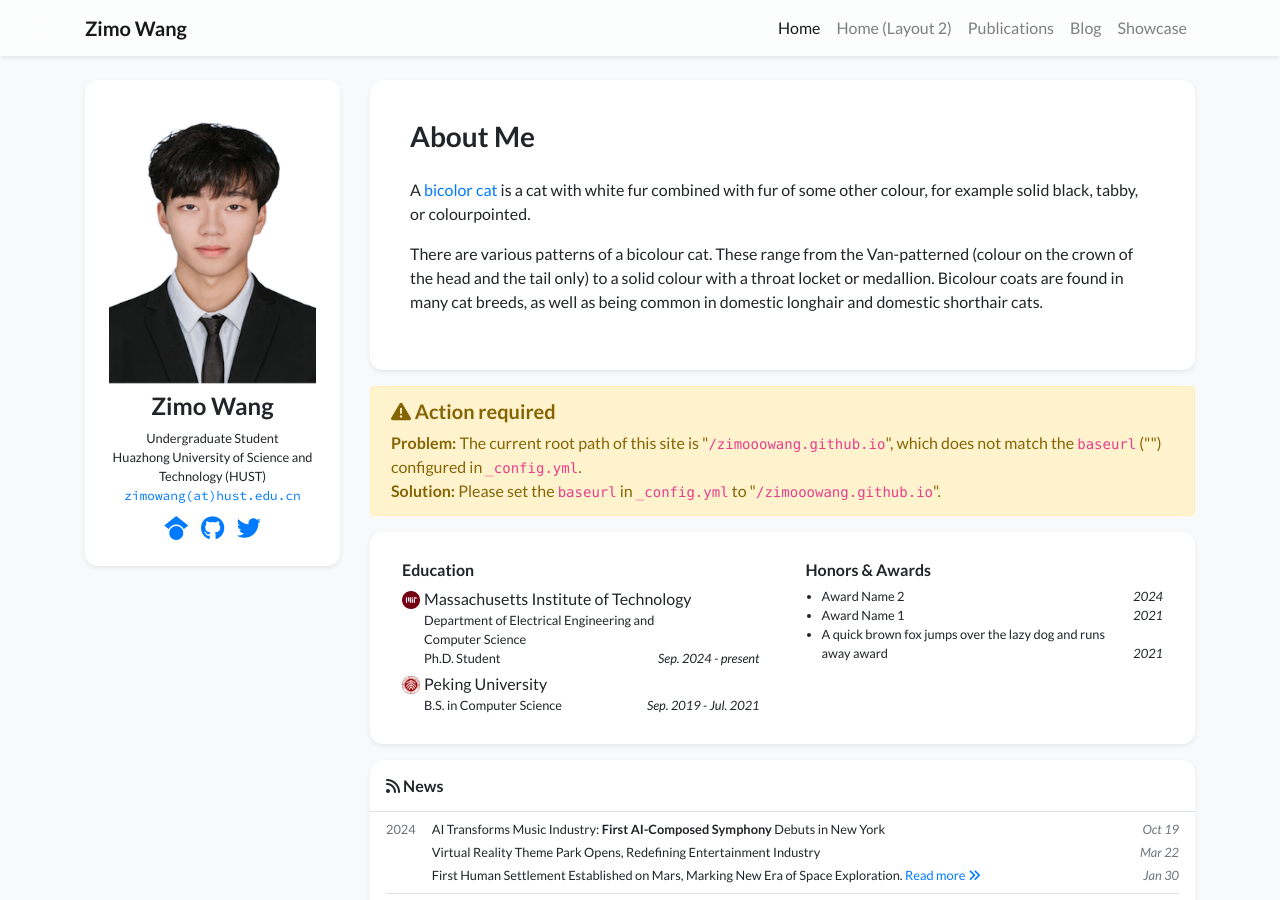
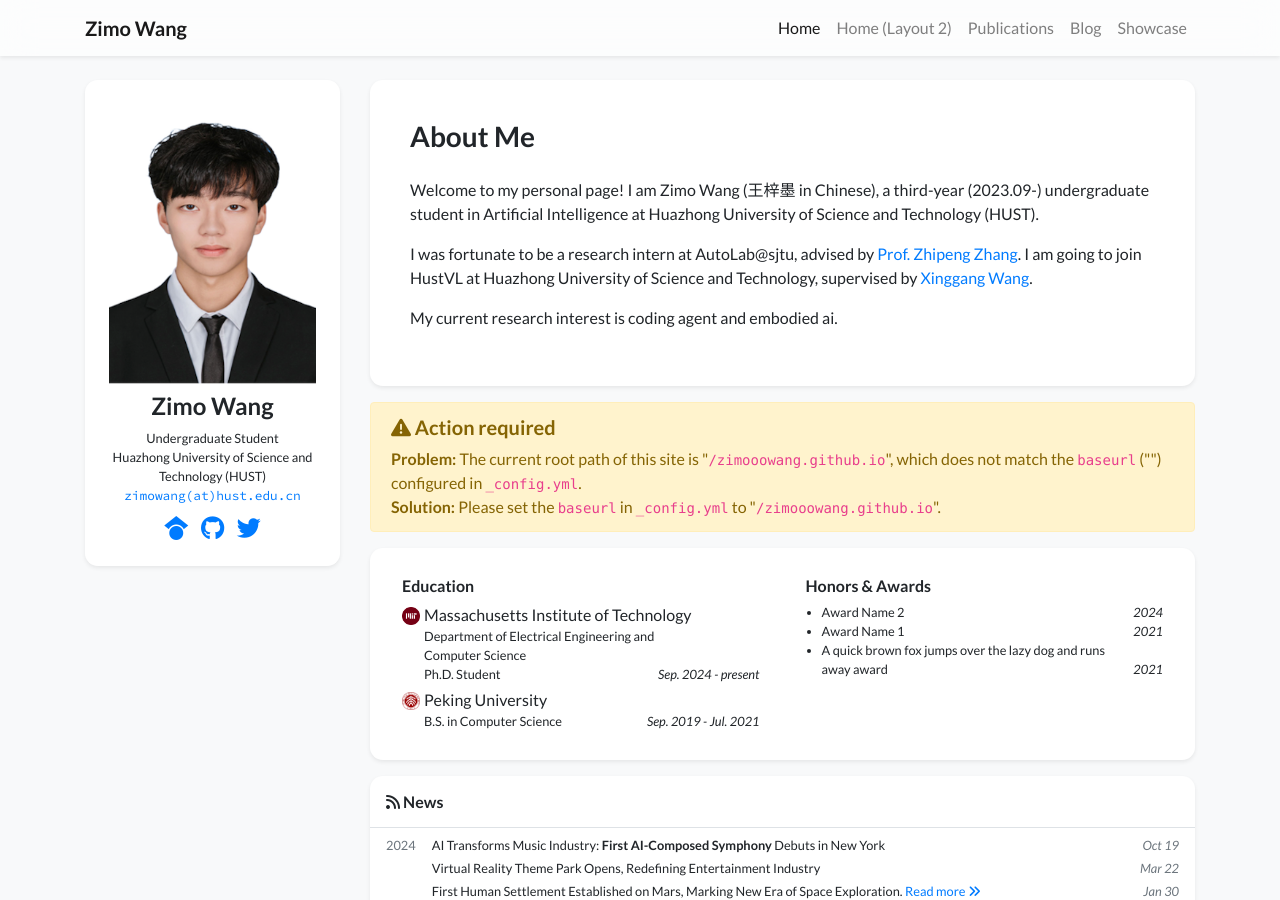
Before and after one commit to zimooowang/zimooowang.github.io, a Jekyll site: the page built from index.html, in a window 1280 px wide and 900 px high. Built offline with Jekyll 4.4.1, drawn with Linux system fonts in a browser that asks for light colours; nearby versions of some CDN libraries; a style sheet for code colours, icons or effects is not loaded.

Commit message:
Add personal biography

```diff
--- a/_data/profile.yml
+++ b/_data/profile.yml
@@ -21,12 +21,13 @@
 short_bio_text_justify: false
 short_bio: >-
   <p>
-    A <a href="https://en.wikipedia.org/wiki/Bicolor_cat" target="_blank">bicolor cat</a> is a cat with white fur combined with fur of some other colour, for example solid black, tabby, or colourpointed.
+    Welcome to my personal page! I am Zimo Wang (王梓墨 in Chinese), a third-year (2023.09-) undergraduate student in Artificial Intelligence at Huazhong University of Science and Technology (HUST).
   </p>
   <p>
-    There are various patterns of a bicolour cat. These range from the Van-patterned (colour on the crown of the head
-    and the tail only) to a solid colour with a throat locket or medallion. Bicolour coats are found in many cat breeds,
-    as well as being common in domestic longhair and domestic shorthair cats.
+    I was fortunate to be a research intern at AutoLab@sjtu, advised by <a href="https://zhipengzhang.cn/" target="_blank" rel="noopener">Prof. Zhipeng Zhang</a>. I am going to join HustVL at Huazhong University of Science and Technology, supervised by <a href="https://xwcv.github.io/index_cn.htm" target="_blank" rel="noopener">Xinggang Wang</a>.
+  </p>
+  <p>
+    My current research interest is coding agent and embodied ai.
   </p>
 
 portrait_url: /assets/images/photos/wang-zimo.png
```
